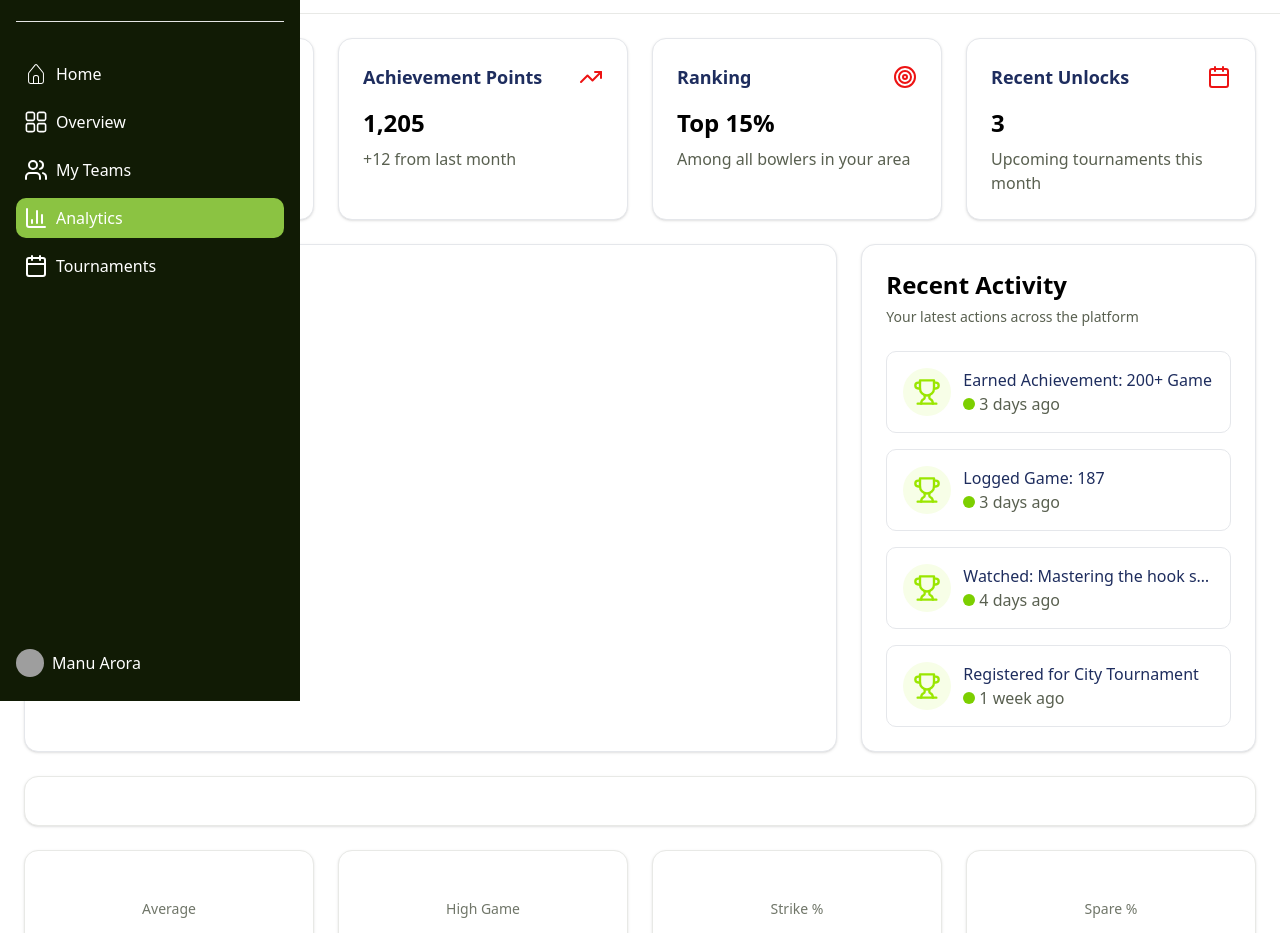
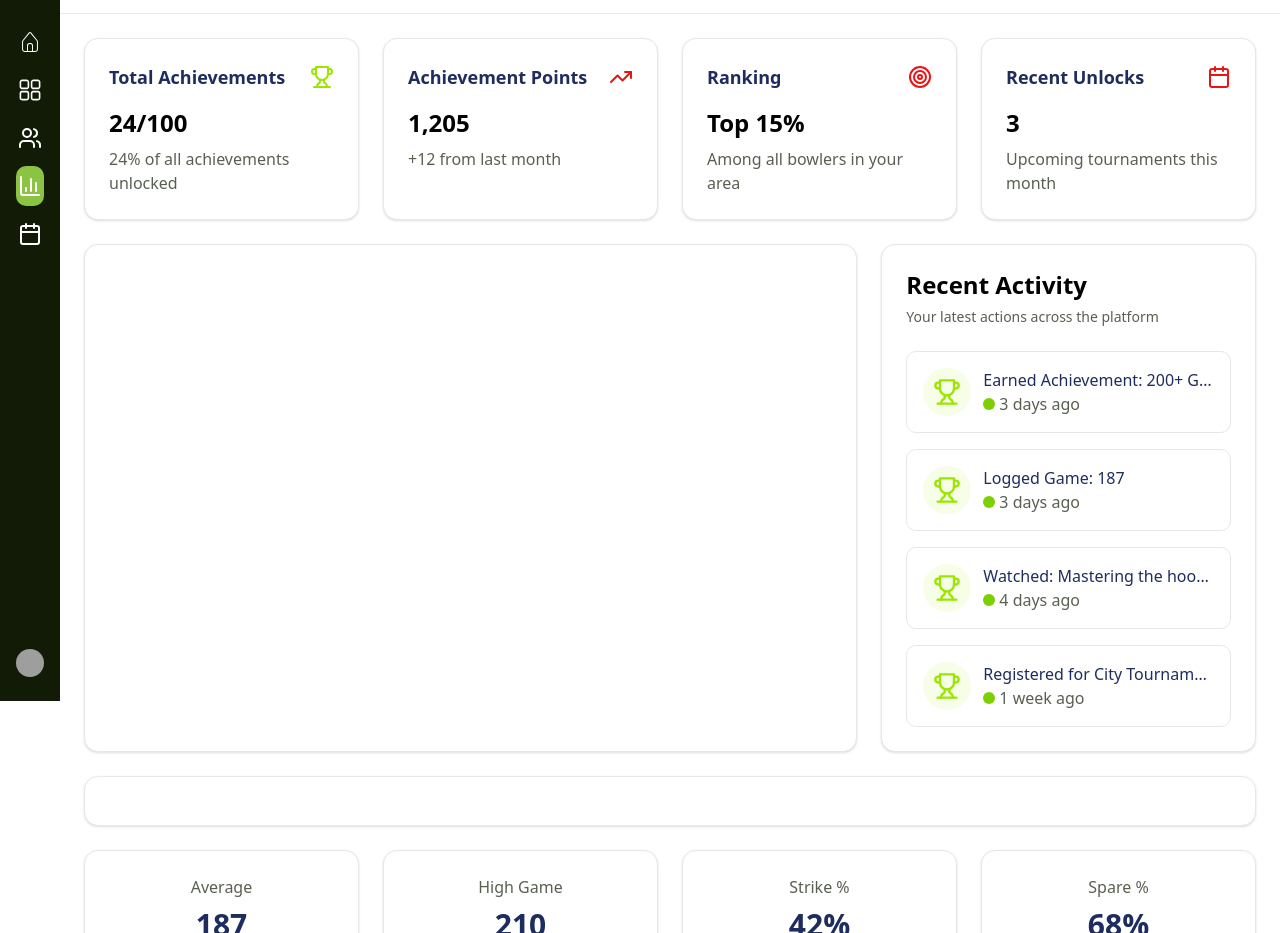
Before and after one commit to rahul3507/Bowler-website, a React (Vite) app: page /dashboard/analytics in a window 1280 px wide. Shown: the part 99-1032 px from the top of the page. Built offline with nearby package versions, Linux system fonts and the light colour scheme; grey boxes are pictures that could not be loaded.

Commit message:
feat: add achievements and overview activities data to Analytics component

```diff
--- a/src/Pages/Analytics/Analytics.jsx
+++ b/src/Pages/Analytics/Analytics.jsx
@@ -21,6 +21,34 @@ const gameScores = [
   { game: "Mar", score: 215 },
   { game: "Apr", score: 187 },
   { game: "May", score: 195 },
+]
+
+const AchievementsData =[
+  {
+    title: "Total Achievements",
+    icon: <Trophy className="w-5 md:w-6 md:h-6  h-5 text-lime-400" />,
+    value: "24/100",
+    description: "24% of all achievements unlocked",
+  },
+
+  {
+    title: "Achievement Points",
+    icon: <TrendingUp className="w-5 md:w-6 md:h-6  h-5 text-custom-red" />,
+    value: "1,205",
+    description: "+12 from last month",
+  },
+  {
+    title: "Ranking",
+    icon: <Target className="w-5 md:w-6 md:h-6  h-5 text-custom-red" />,
+    value: "Top 15%",
+    description: "Among all bowlers in your area",
+  },
+  {
+    title: "Recent Unlocks",
+    icon: <Calendar className="w-5 md:w-6 md:h-6  h-5 text-custom-red" />,
+    value: "3",
+    description: "Upcoming tournaments this month",
+  },
 ]
 
 const recentActivities = [
@@ -49,6 +77,25 @@ const recentActivities = [
     icon: <Trophy className="w-5 md:w-7 md:h-7  h-5 text-lime-400" />,
   },
 ]
+
+const OverviewActivities =[
+  {
+    title: "Average",
+    score: 187,
+  },
+  {
+    title: "High Game",
+    score: 210,
+  },
+  {
+    title: "Strike %",
+    score: "42%",
+  },
+  {
+    title: "Spare %",
+    score: "68%",
+  },
+]
 const Analytics = () => {
   return (
     <div className="flex-1 overflow-auto">
@@ -71,66 +118,23 @@ const Analytics = () => {
         <div className="p-6 space-y-6">
           {/* Stats Cards */}
           <div className="grid grid-cols-1 md:grid-cols-2 lg:grid-cols-4 gap-6">
-            <Card className="border-gray-200 dark:border-gray-700">
+            { AchievementsData.map((achievement, index) => (
+              <Card key={index} className="border-gray-200 dark:border-gray-700 cursor-pointer hover:shadow-lg transition-shadow duration-200">
                 <CardContent className="px-6 py-0">
                   <div className="flex items-center justify-between mb-4">
-                  <p className="text-base md:text-lg font-semibold text-primary">Total Achievements</p>
+                    <p className="text-base md:text-lg font-semibold text-primary">{achievement.title}</p>
                     <div className=" bg-transparent rounded-lg">
-                    <Trophy className="w-5 md:w-6 md:h-6  h-5 text-lime-400" />
+                      {achievement.icon}
                     </div>
                   </div>
                   <div className="space-y-1">
-                  <p className="text-xl md:text-2xl mb-2 font-semibold md:font-bold text-primary-heading">24/100</p>
-                  <p className="text-xs md:text-base text-secondary">24% of all achievements unlocked</p>
+                    <p className="text-xl md:text-2xl mb-2 font-semibold md:font-bold text-primary-heading">{achievement.value}</p>
+                    <p className="text-xs md:text-base text-secondary">{achievement.description}</p>
                   </div>
                 </CardContent>
               </Card>
+            ))}
 
-            <Card className="border-gray-200 dark:border-gray-700">
-              <CardContent className="px-6 py-0">
-                <div className="flex items-center justify-between mb-4">
-                  <p className="text-base md:text-lg font-semibold text-primary">Achievement Points</p>
-                  <div className=" bg-transparent rounded-lg">
-                    <TrendingUp className="w-5 md:w-6 md:h-6  h-5 text-custom-red" />
-                  </div>
-                </div>
-                <div className="space-y-1">
-                  <p className="text-xl md:text-2xl mb-2 font-semibold md:font-bold text-primary-heading">1,205</p>
-                  <p className="text-xs md:text-base text-secondary">+12 from last month</p>
-                </div>
-              </CardContent>
-            </Card>
-
-
-            <Card className="border-gray-200 dark:border-gray-700">
-              <CardContent className="px-6 py-0">
-                <div className="flex items-center justify-between mb-4">
-                  <p className="text-base md:text-lg font-semibold text-primary">Ranking</p>
-                  <div className=" bg-transparent rounded-lg">
-                    <Target className="w-5 md:w-6 md:h-6  h-5 text-custom-red" />
-                  </div>
-                </div>
-                <div className="space-y-1">
-                  <p className="text-xl md:text-2xl mb-2 font-semibold md:font-bold text-primary-heading">Top 15%</p>
-                  <p className="text-xs md:text-base text-secondary">Among all bowlers in your area</p>
-                </div>
-              </CardContent>
-            </Card>
-
-            <Card className="border-gray-200 dark:border-gray-700">
-              <CardContent className="px-6 py-0">
-                <div className="flex items-center justify-between mb-4">
-                  <p className="text-base md:text-lg font-semibold text-primary">Recent Unlocks</p>
-                  <div className=" bg-transparent rounded-lg">
-                    <Calendar className="w-5 md:w-6 md:h-6  h-5 text-custom-red" />
-                  </div>
-                </div>
-                <div className="space-y-1">
-                  <p className="text-xl md:text-2xl mb-2 font-semibold md:font-bold text-primary-heading">3</p>
-                  <p className="text-xs md:text-base text-secondary">Upcoming tournaments this month</p>
-                </div>
-              </CardContent>
-            </Card>
 
           </div>
 
@@ -184,9 +188,9 @@ const Analytics = () => {
                 <p className="text-xs md:text-sm text-secondary">Your latest actions across the platform</p>
               </CardHeader>
               <CardContent>
-                <div className="space-y-4">
+                <div className="space-y-4 ">
                   {recentActivities.map((activity, index) => (
-                    <div key={index} className="flex items-start p-4 border rounded-lg border-gray-200 justify-baseline space-x-3">
+                    <div key={index} className="flex items-start p-4 border rounded-lg border-gray-200 justify-baseline space-x-3 cursor-pointer hover:shadow-md transition-shadow duration-200">
                       <div className="w-9 md:w-12 md:h-12 h-9  bg-lime-50 rounded-full flex items-center justify-center flex-shrink-0">
                         {activity.icon}
                       </div>
@@ -229,30 +233,17 @@ const Analytics = () => {
 
           {/* Bottom Stats */}
           <div className="grid grid-cols-1 md:grid-cols-4 gap-6">
-            <Card className="border-[#e8e9e6]">
-              <CardContent className="p-6 text-center">
-                <p className="text-sm text-[#707669] mb-2">Average</p>
-                <p className="text-3xl font-bold text-[#141b34]">187</p>
+            {
+              OverviewActivities.map((activity, index) => (
+                <Card key={index} className="border-gray-200 cursor-pointer hover:shadow-lg transition-shadow duration-200">
+                  <CardContent className=" text-center">
+                    <p className="text-sm md:text-base text-secondary mb-2">{activity.title}</p>
+                    <p className="text-xl md:text-3xl  font-semibold md:font-bold text-primary">{activity.score}</p>
                   </CardContent>
                 </Card>
-            <Card className="border-[#e8e9e6]">
-              <CardContent className="p-6 text-center">
-                <p className="text-sm text-[#707669] mb-2">High Game</p>
-                <p className="text-3xl font-bold text-[#141b34]">210</p>
-              </CardContent>
-            </Card>
-            <Card className="border-[#e8e9e6]">
-              <CardContent className="p-6 text-center">
-                <p className="text-sm text-[#707669] mb-2">Strike %</p>
-                <p className="text-3xl font-bold text-[#141b34]">42%</p>
-              </CardContent>
-            </Card>
-            <Card className="border-[#e8e9e6]">
-              <CardContent className="p-6 text-center">
-                <p className="text-sm text-[#707669] mb-2">Spare %</p>
-                <p className="text-3xl font-bold text-[#141b34]">68%</p>
-              </CardContent>
-            </Card>
+              ))
+            }
+
           </div>
         </div>
       </div>
--- a/src/Pages/Dashboard/Dashboard.jsx
+++ b/src/Pages/Dashboard/Dashboard.jsx
@@ -72,7 +72,7 @@ import { Calendar, CalendarRange, ChartColumn } from "lucide-react";
         "h-[60vh]"
       )}>
       <Sidebar open={open} setOpen={setOpen}>
-        <SidebarBody className="justify-between px-1 md:px-4 bg-sidebar text-white h-screen fixed gap-10">
+        <SidebarBody className="justify-between px-1 md:px-4 bg-sidebar text-white min-h-screen  gap-10">
           <div className="flex flex-1 flex-col overflow-x-hidden overflow-y-auto">
             <div className="mb-6 mt-0 md:mt-3 ">
               {open ? <Logo /> : <LogoIcon />}
```
Lines whose indentation alone changed are shown as unchanged.
